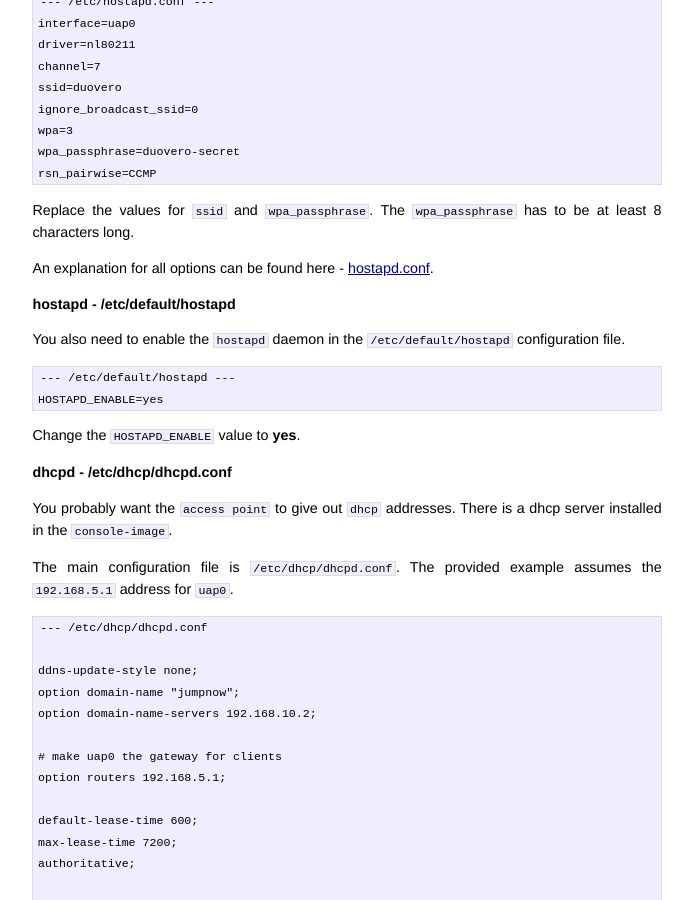
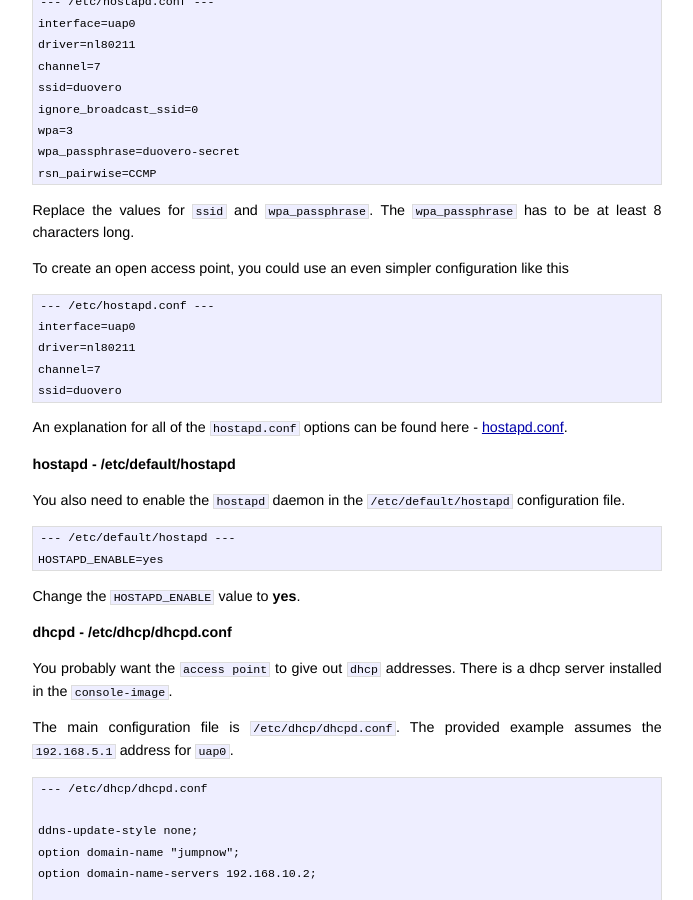
Before and after one commit to jumpnow/jumpnowtek-site, a Jekyll site: the page built from _posts/2014-01-14-Duovero-Access-Point.md, in a window 1280 px wide and 900 px high, scrolled down 2284 px. Shown: the whole window, without its empty margins (293-986 px from the left). Built offline with Jekyll 4.4.1, drawn with Linux system fonts in a browser that asks for light colours; Markdown is read by kramdown in place of the engine named in the settings.

Commit message:
Duovero-AP: Add open ap hostapd.conf example

```diff
--- a/_posts/2014-01-14-Duovero-Access-Point.md
+++ b/_posts/2014-01-14-Duovero-Access-Point.md
@@ -138,7 +138,17 @@ The `hostapd` configuration file is `/etc/hostapd.conf`. There is a simple
 Replace the values for `ssid` and `wpa_passphrase`. The `wpa_passphrase` has to
 be at least 8 characters long.
 
-An explanation for all options can be found here - [hostapd.conf][hostapd-conf].
+To create an open access point, you could use an even simpler configuration
+like this
+
+    --- /etc/hostapd.conf ---
+    interface=uap0
+    driver=nl80211
+    channel=7
+    ssid=duovero
+
+An explanation for all of the `hostapd.conf` options can be found here -
+[hostapd.conf][hostapd-conf].
 
 #### hostapd - /etc/default/hostapd
 
```
